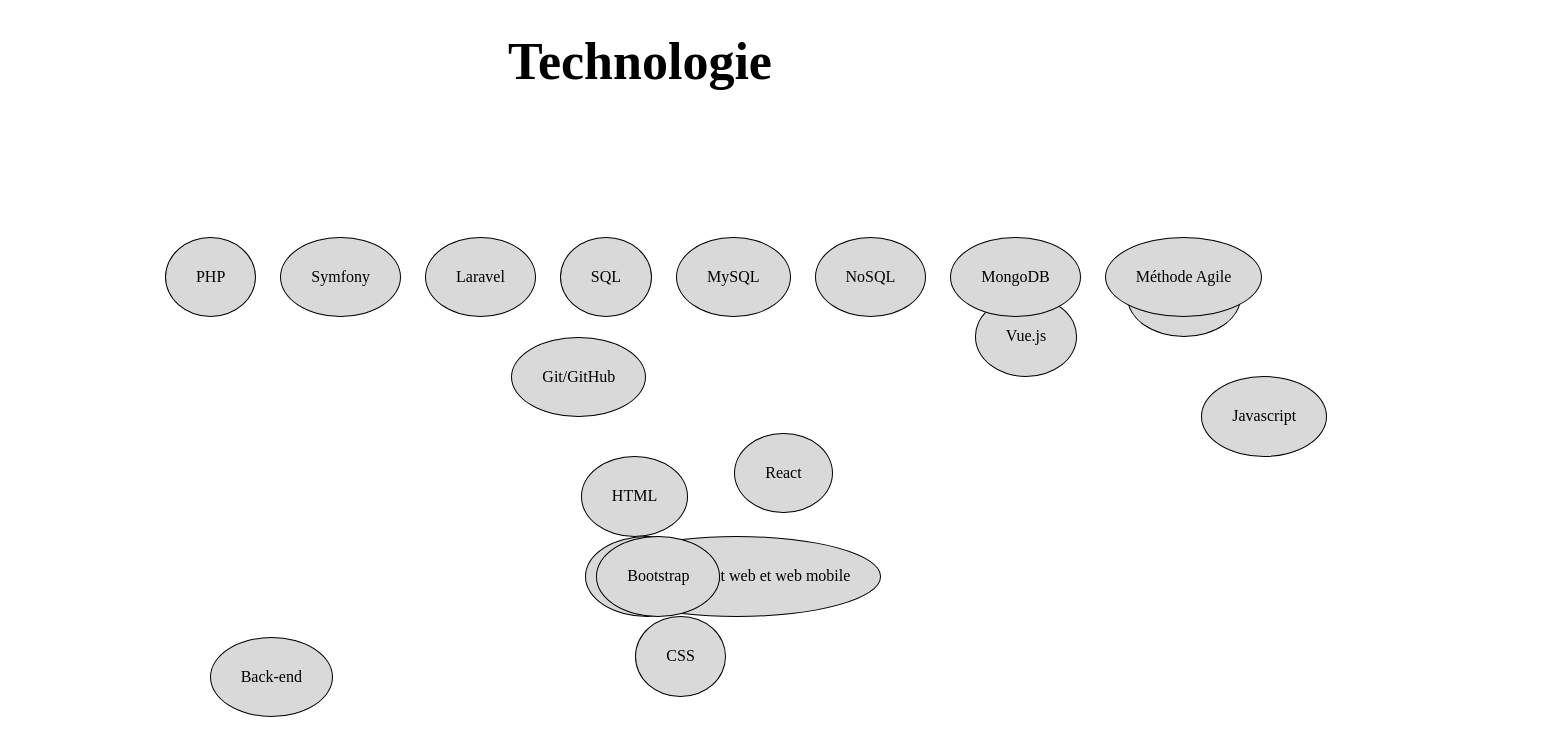
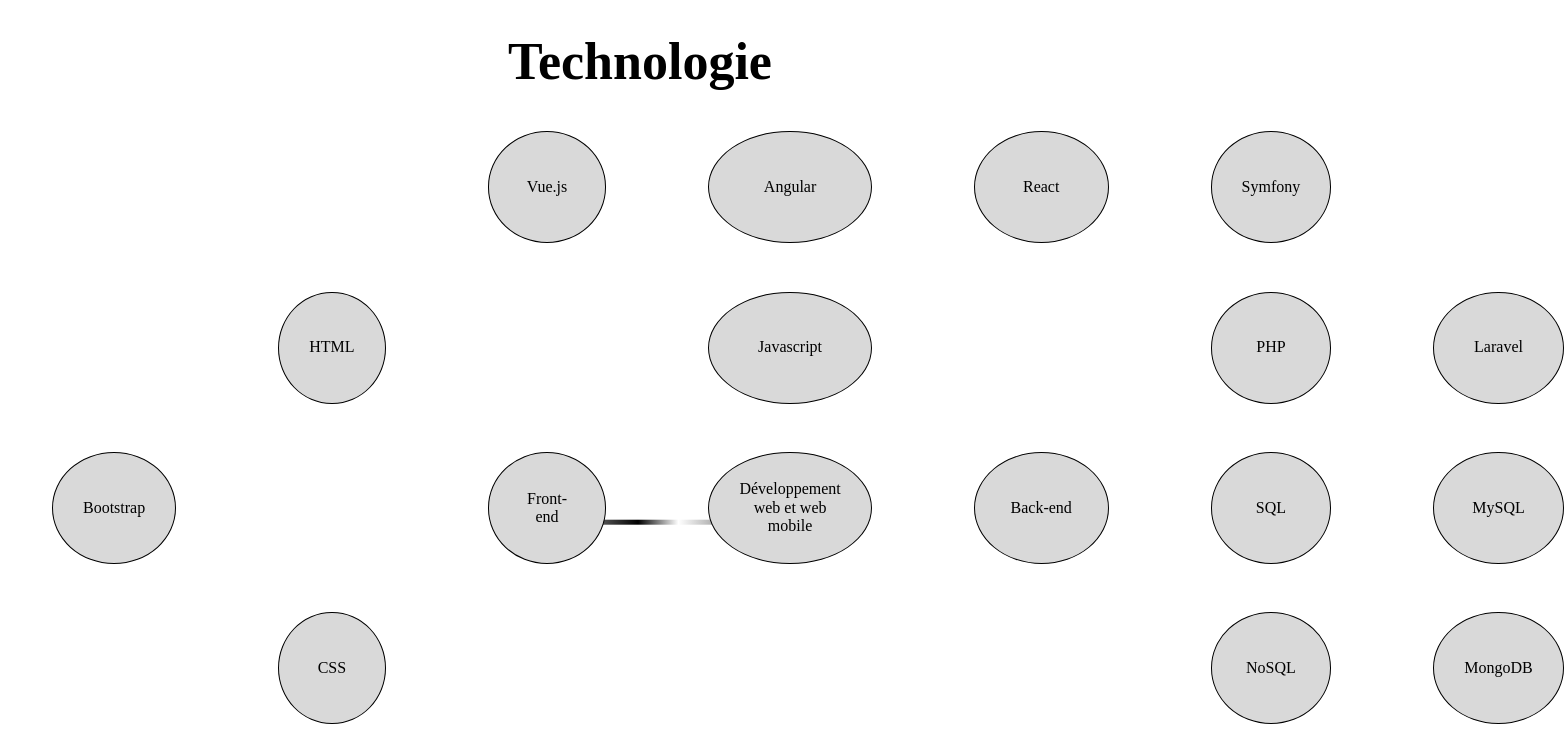
Before and after one commit to pammachius-jerome/PortfolioPammachius, a plain HTML site: page index.html in a window 1280 px wide. Shown: the part 948-1696 px from the top of the page, 1564 px wide, since content can reach past the window. Drawn offline with Linux system fonts and the light colour scheme.

Commit message:
modif mineur

```diff
--- a/Styles/index.css
+++ b/Styles/index.css
@@ -57,6 +57,7 @@ main {
 h1 {
     font-family: 'PlusJakartaSans-ExtraBold.ttf';
     font-size: 52px;
+
 }
 
 h3 {
@@ -78,7 +79,7 @@ p {
 }
 
 /* zone technologie */
-
+/*
 #zoneTechnologie {
     height: 100vh;
 
@@ -139,17 +140,171 @@ p {
 #bulle9 {
     top: 50vh;
     left: 15vw;
+} */
+
+/* test avec une grille */
+
+#zoneTechnologie {
+    display: grid;
+    grid-template-columns: repeat(9, 1fr);
+    grid-template-rows: repeat(5, 1fr);
+    height: 100vh;
+    gap: 2px;
+    box-sizing: border-box;
+    /* align-items: center; */
 }
 
+#bulle1 {
+    grid-column: 5 / span 1;
+    grid-row: 3 / span 1;
+    width: 150px;
+    height: 50px;
+}
+
+#bulle2 {
+    grid-column: 4;
+    grid-row: 3;
+}
+
+#bulle3 {
+    grid-column: 3 / span 1;
+    grid-row: 2;
+}
+
+#bulle4 {
+    grid-column: 3;
+    grid-row: 4;
+}
+
+#bulle5 {
+    grid-column: 2;
+    grid-row: 3;
+}
+
+#bulle6 {
+    grid-column: 4;
+    grid-row: 1;
+}
+
+#bulle7 {
+    grid-column: 5;
+    grid-row: 1;
+}
+
+#bulle8 {
+    grid-column: 5;
+    grid-row: 2;
+}
+
+#bulle9 {
+    grid-column: 6;
+    grid-row: 3;
+}
+
+#bulle19 {
+    grid-column: 6;
+    grid-row: 1;
+}
+
+#bulle10 {
+    grid-column: 7;
+    grid-row: 2;
+}
+
+#bulle11 {
+    grid-column: 7;
+    grid-row: 1;
+}
+
+#bulle12 {
+    grid-column: 8;
+    grid-row: 2;
+}
+
+#bulle13 {
+    grid-column: 7;
+    grid-row: 3;
+}
+
+#bulle14 {
+    grid-column: 8;
+    grid-row: 3;
+}
+
+#bulle15 {
+    grid-column: 7;
+    grid-row: 4;
+}
+
+#bulle16 {
+    grid-column: 8;
+    grid-row: 4;
+}
+
+#bulle17 {
+    grid-column: 4;
+    grid-row: 5;
+}
+
+#bulle18 {
+    grid-column: 6;
+    grid-row: 5;
+}
+
+/* lien entre les bulles */
+
+#ligne1 {
+    border-bottom: 5px solid;
+
+    border-image: linear-gradient(to left, black, white) 1;
+    border-image-slice: 1;
+    animation: vague 2s ease-in-out infinite;
+    grid-column: 5;
+    grid-row: 1 / 3;
+    width: 45%;
+    transform-origin: right;
+    transform: translate(-50%, 25%);
+    z-index: -1;
+   }
+
+
+
+@keyframes vague {
+    0% {
+        border-image: linear-gradient(to left, black, #5c5c5c, #A3A3A3, white) 1;
+    }
+    25% {
+        border-image: linear-gradient(to left, white, black, #5c5c5c, #A3A3A3 ) 1;
+
+    }
+    50% {
+        border-image: linear-gradient(to left, #A3A3A3, white, black, #5c5c5c ) 1;
+    }
+    75%{
+        border-image: linear-gradient(to left,  #5c5c5c, #A3A3A3, white, black ) 1;
+    }
+
+    100% {
+        border-image: linear-gradient(to left, black, #5c5c5c, #A3A3A3, white) 1;
+
+    }
+}
 
 #zoneTechnologie p {
     border: 1px solid black;
     border-radius: 50%;
     background-color: #d9d9d9;
-    position: relative;
+    /* position: relative; */
     padding: 30px;
-    margin: 10px;
-    display: inline-block;
+    margin: 5px 50px;
+    width: auto;
+    height: 50px;
+    display: inline;
+    /* vertical-align: middle; */
+    display: flex;
+    align-items: center;
+    justify-content: center;
+    z-index: 1;
 }
 
 aside {
--- a/index.html
+++ b/index.html
@@ -76,6 +76,7 @@
                 <p class="bulle" id="bulle17">Méthode Agile</p>
                 <p class="bulle" id="bulle18">Git/GitHub</p>
                 <p class="bulle" id="bulle19">React</p>
+                <div id="ligne1"></div>
             </div>
         </div>
         <div id="parcourt">
```
